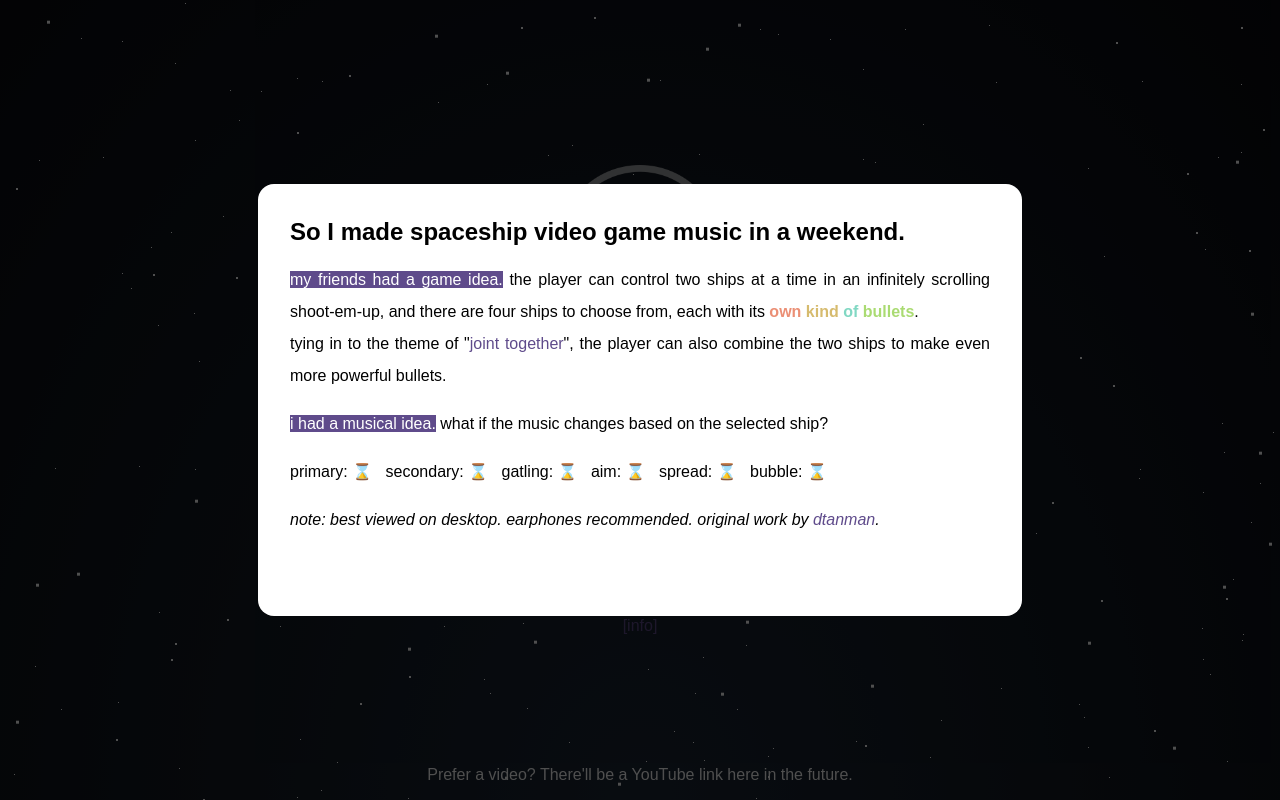
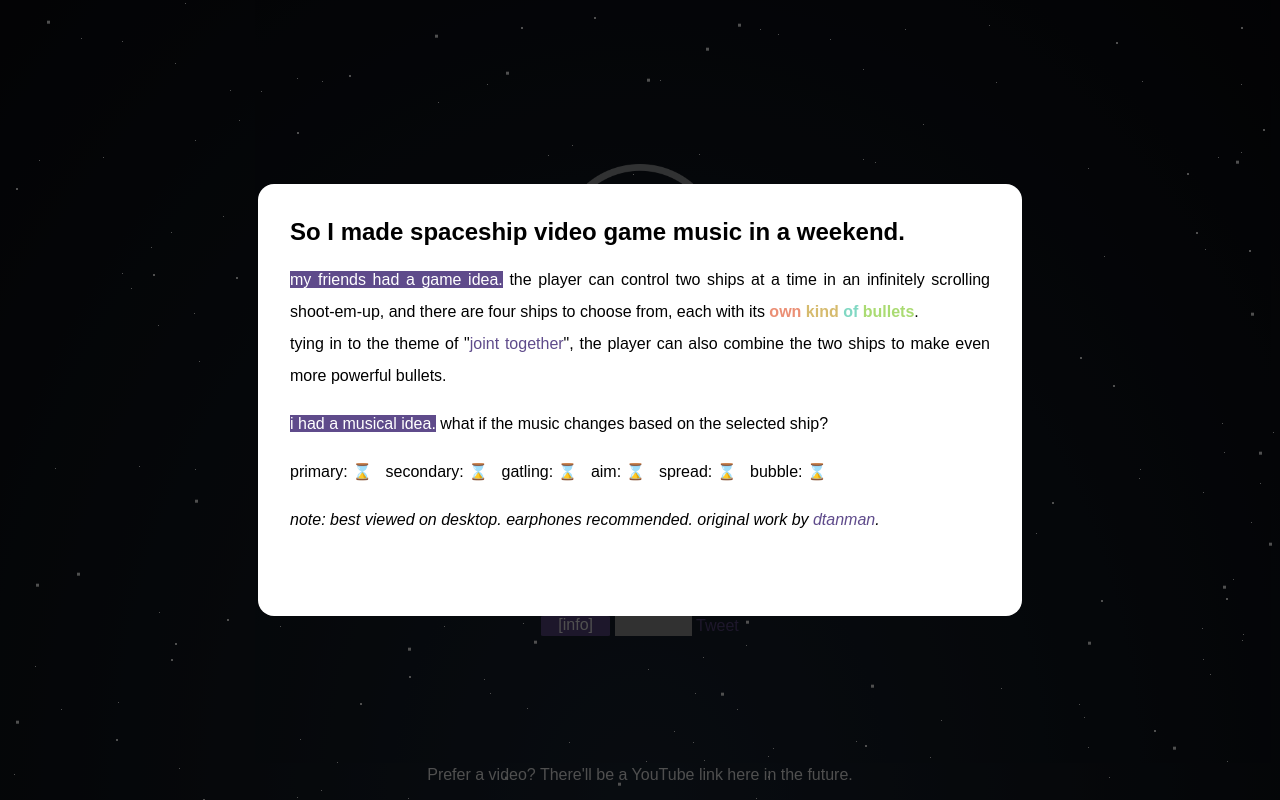
Before and after one commit to dtanman/dtanman.github.io, a plain HTML site: page music/stars_choose_two.htm in a window 1280 px wide. Drawn offline with nearby package versions, Linux system fonts and the light colour scheme; no server answers; grey boxes are pictures that could not be loaded; a web font is replaced by a local one.

Commit message:
Cleaned up footer
Social media buttons + cleaned up info button

```diff
--- a/music/player.css
+++ b/music/player.css
@@ -139,6 +139,29 @@ a:hover {
     margin: 0.5em 0 0 0;
     color: white;
     vertical-align: center;
+
+    display: flex;
+    align-items: center;
+    justify-content: center;
+}
+
+#show-info {
+    background-color:rgb(95, 75, 139);
+    color: white;
+    width: 69px;
+    height: 20px;
+    border-radius: 5%;
+}
+
+#show-info:hover {
+    animation: info-color-loop 1.5s infinite;
+}
+@keyframes info-color-loop {
+    0%   {background-color: rgb(95, 75, 139);}
+    20%  {background-color: rgb(235,143,117);}
+    40%  {background-color: rgb(214,187,110);}
+    60%  {background-color: rgb(129,216,195);}
+    80%  {background-color: rgb(170,219,114);}
 }
 
 #footer {
--- a/music/stars_choose_two.htm
+++ b/music/stars_choose_two.htm
@@ -118,7 +118,14 @@
                 <div id="notice">
                     <p id="notice-text"><strong>choose two, and hit play.</strong></p>
                     <p id="smaller-text">stars choose two by dtanman.</p>
-                    <p id="links"><a href="#open-modal" id="show-info">[info]</a></p>
+                    <div id="links">
+                        <a href="#open-modal" id="show-info">[info]</a>&nbsp;
+                        <iframe src="https://www.facebook.com/plugins/share_button.php?href=https%3A%2F%2Fdtanman.github.io%2Fmusic%2Fstars_choose_two.htm&layout=button_count&size=small&appId=224082796212969&width=77&height=20" width="77" height="20" style="border:none;overflow:hidden" scrolling="no" frameborder="0" allowfullscreen="true" allow="autoplay; clipboard-write; encrypted-media; picture-in-picture; web-share"></iframe>&nbsp;
+                        <a href="https://twitter.com/share?ref_src=twsrc%5Etfw" class="twitter-share-button"
+                            data-text="I just listened to some of @woDtanman&#39;s out of this world music!"
+                            data-show-count="false">Tweet</a>
+                        <script async src="https://platform.twitter.com/widgets.js" charset="utf-8"></script>
+                    </div>
                 </div>
             </div>
             <div id="footer">
```
